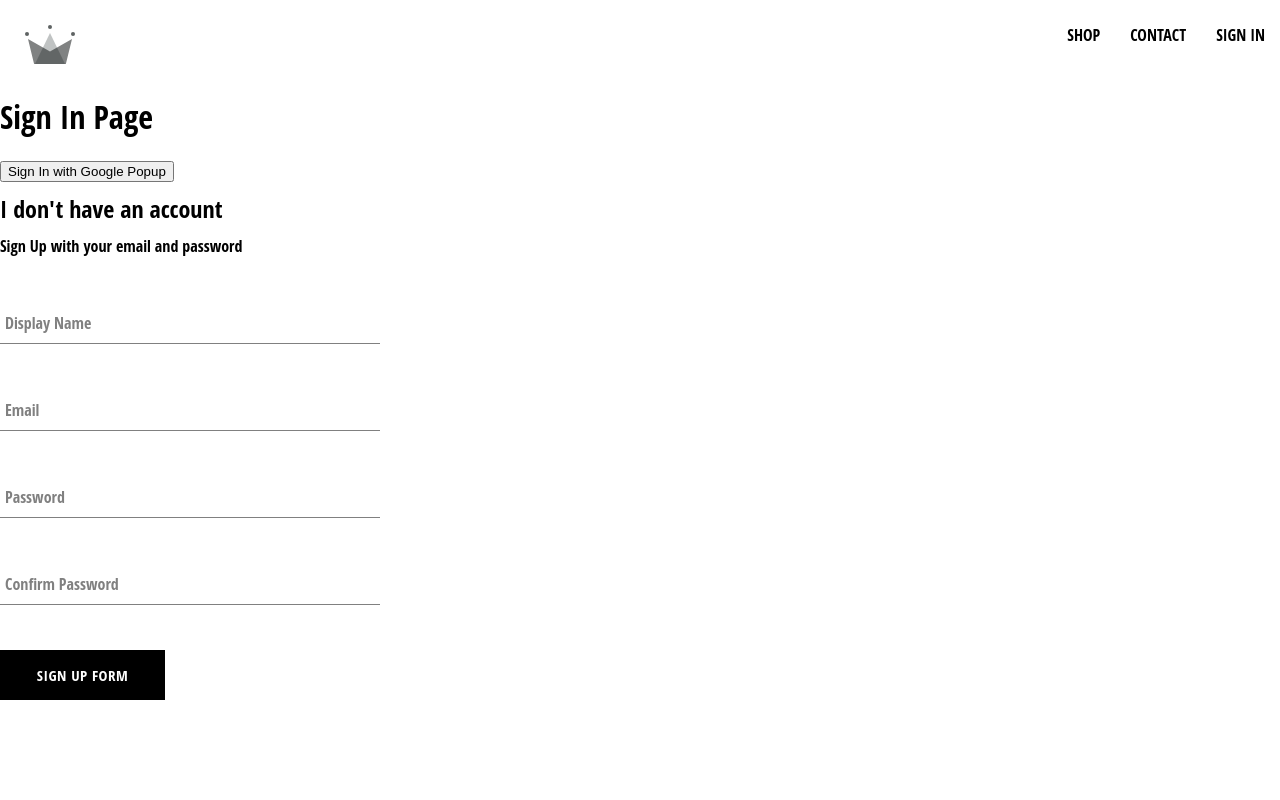
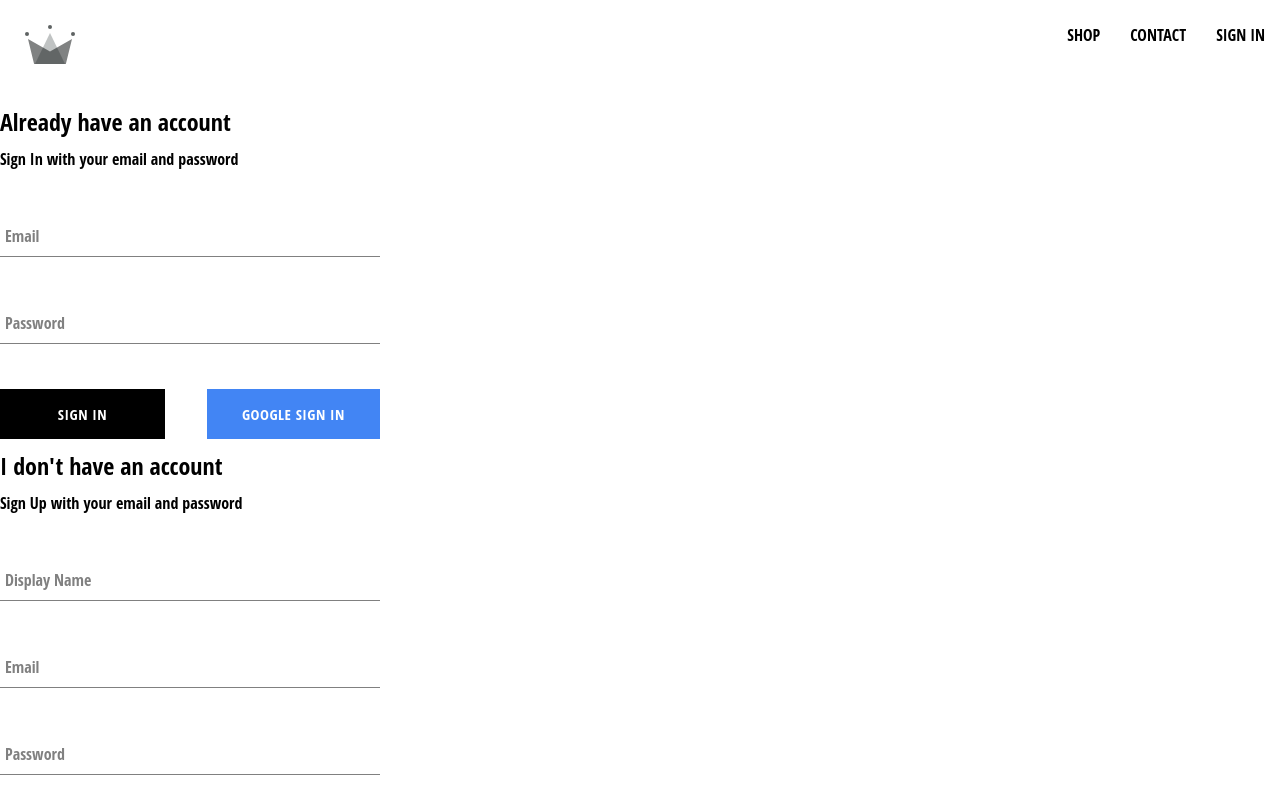
Before and after one commit to alkesh26/crwn-clothingcrwn-clothing, a React (Create React App) app: page /auth in a window 1280 px wide. Shown: the top 800 px of the page. Built offline with nearby package versions, Linux system fonts and the light colour scheme.

Commit message:
Added sign in page and corrected the CSS

```diff
--- /dev/null
+++ b/src/components/sign-in-form/sign-in-form.component.jsx
@@ -0,0 +1,78 @@
+import { useState } from "react"
+import {
+  signInWithGooglePopup,
+  signInAuthWithEmailAndPassword,
+  createUserDocumentFromAuth
+} from "../../utils/firebase/firebase.utils"
+import FormInput from "../form-input/form-input.component"
+import './sign-in-form.styles.scss'
+import Button from "../button/button.component"
+
+const defaultFormFields = {
+  email: '',
+  password: '',
+}
+
+const SignInForm = () => {
+  const [formFields, setFormFields ] = useState(defaultFormFields)
+  const { email, password } = formFields
+
+  const logGoogleUser = async () => {
+    const { user } = await signInWithGooglePopup();
+    createUserDocumentFromAuth(user)
+  }
+
+  function resetFormFields () {
+    setFormFields(defaultFormFields)
+  }
+
+  function handleChange(event) {
+    const { name, value } = event.target
+
+    setFormFields({...formFields, [name]: value})
+  }
+
+  const handleSubmit = async (event) => {
+    event.preventDefault()
+
+    try {
+      const response = await signInAuthWithEmailAndPassword(email, password)
+      console.log(response)
+      resetFormFields()
+    } catch(error) {
+    }
+  }
+
+  return (
+    <div className="sign-in-container">
+      <h2>Already have an account</h2>
+      <span>Sign In with your email and password</span>
+      <form onSubmit={handleSubmit}>
+        <FormInput
+          label="Email"
+          type="text"
+          name="email"
+          value={email}
+          onChange={handleChange}
+          required
+        />
+
+        <FormInput
+          label="Password"
+          type="password"
+          name="password"
+          value={password}
+          onChange={handleChange}
+          required
+        />
+
+        <div className="buttons-container">
+          <Button type="submit">Sign In</Button>
+          <Button buttonType="google" onClick={logGoogleUser}>Google Sign In</Button>
+        </div>
+      </form>
+    </div>
+  )
+}
+
+export default SignInForm
--- /dev/null
+++ b/src/components/sign-in-form/sign-in-form.styles.scss
@@ -0,0 +1,14 @@
+.sign-in-container {
+  display: flex;
+  flex-direction: column;
+  width: 380px;
+
+  h2 {
+    margin: 10px 0;
+  }
+
+  .buttons-container {
+    display: flex;
+    justify-content: space-between;
+  }
+}
--- a/src/routes/authentication/authentication.component.jsx
+++ b/src/routes/authentication/authentication.component.jsx
@@ -1,22 +1,10 @@
-import {
-  signInWithGooglePopup,
-  createUserDocumentFromAuth
-} from "../../utils/firebase/firebase.utils"
-
 import SignUpForm from "../../components/sign-up-form/sign-up-form.component";
+import SignInForm from "../../components/sign-in-form/sign-in-form.component";
 
 export default function Authentication() {
-  const logGoogleUser = async () => {
-    const { user } = await signInWithGooglePopup();
-    createUserDocumentFromAuth(user)
-  }
-
   return (
     <div>
-      <h1>Sign In Page</h1>
-      <button onClick={logGoogleUser}>
-        Sign In with Google Popup
-      </button>
+      <SignInForm />
       <SignUpForm />
     </div>
   )
--- a/src/utils/firebase/firebase.utils.js
+++ b/src/utils/firebase/firebase.utils.js
@@ -4,7 +4,8 @@ import {
   signInWithRedirect,
   signInWithPopup,
   GoogleAuthProvider,
-  createUserWithEmailAndPassword
+  createUserWithEmailAndPassword,
+  signInWithEmailAndPassword
 } from 'firebase/auth';
 import {
   getFirestore,
@@ -63,5 +64,11 @@ export const createUserDocumentFromAuth = async (userAuth, additionalInfo = {})
 export const createAuthUserWithEmailAndPassword = async (email, password) => {
   if(!email || !password) return
 
-  return createUserWithEmailAndPassword(auth, email, password)
+  return await createUserWithEmailAndPassword(auth, email, password)
 }
+
+export const signInAuthWithEmailAndPassword = async (email, password) => {
+  if(!email || !password) return
+
+  return await signInWithEmailAndPassword(auth, email, password)
+}
```
